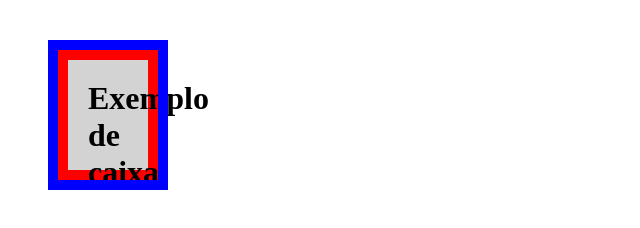
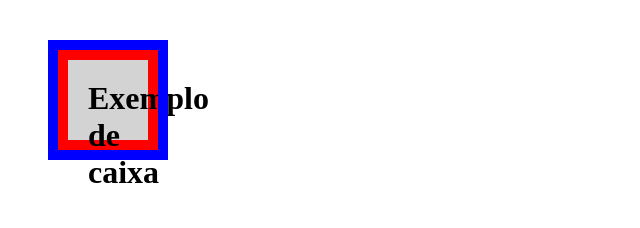
Before and after one commit to Programacao-para-Web-Design/aula-18-09-th-e-maria-n, a plain HTML site: page index.html in a window 1280 px wide. Shown: the whole page, without its empty margins (0-640 px from the left). Drawn offline with Linux system fonts and the light colour scheme.

Commit message:
Update index.html

```diff
--- a/index.html
+++ b/index.html
@@ -4,7 +4,7 @@
     <style>
     h1{
  width: 40px; /* Largura de 30 pixels */
- height: 70px; /* Altura de 50 pixels */
+ height: 40px; /* Altura de 50 pixels */
  background-color: Lightgray; /* Cor de fundo cinza claro */
  border-width: 10px; /* Largura da borda de 10 pixels */
  border-style: solid; /* Estilo da borda é solida */
```
